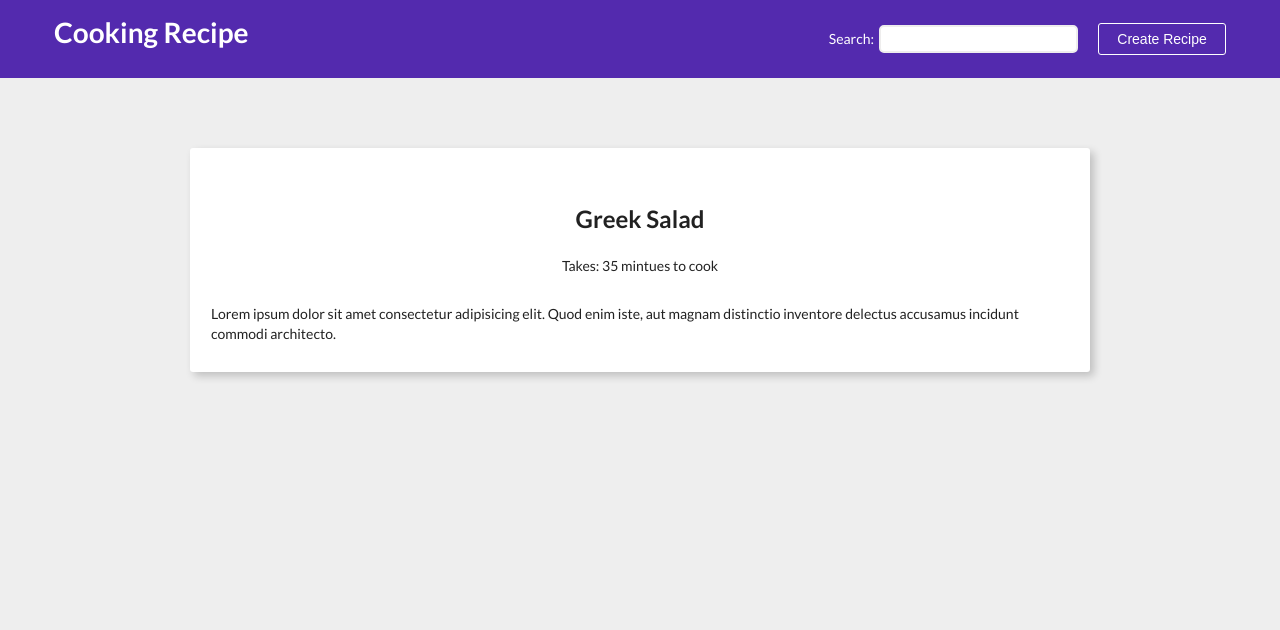
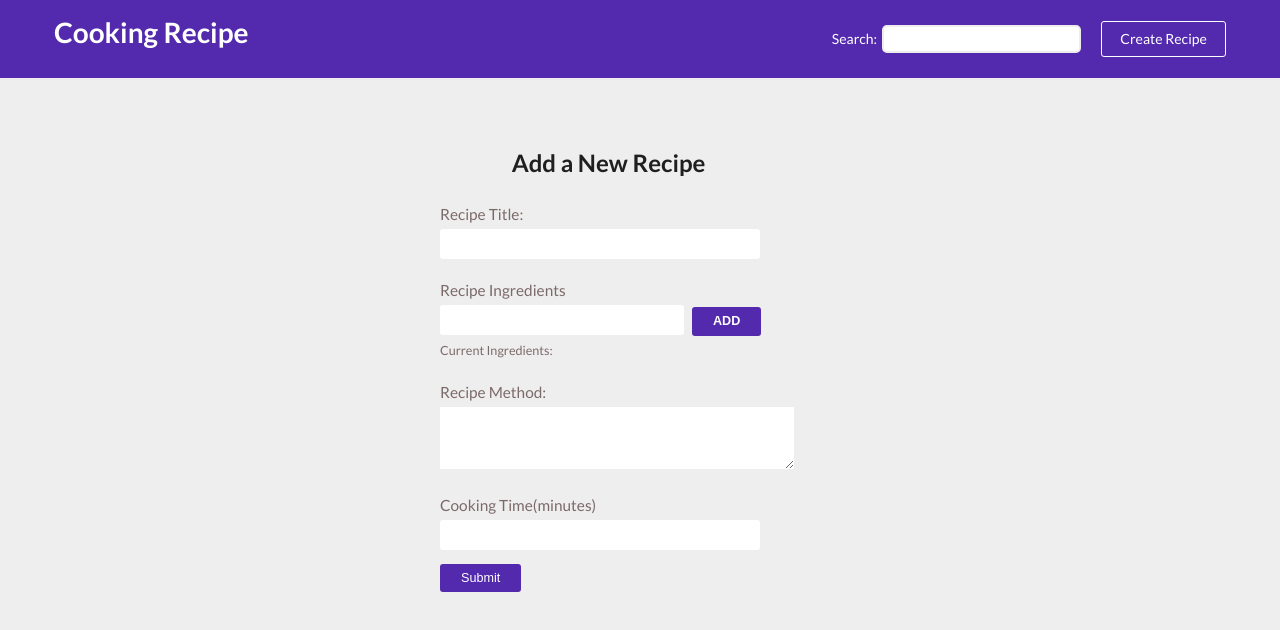
Before and after one commit to SheriefElnahas/17-Udemy-React-Ninja-Project-17-Recipe, a React (Vite) app: page /create-recipe in a window 1280 px wide. Shown: the top 630 px of the page. Built offline with nearby package versions, Linux system fonts and the light colour scheme; data requests are answered from the project's data file.

Commit message:
CreateRecipe Component & Router

```diff
--- a/package.json
+++ b/package.json
@@ -12,7 +12,8 @@
   "dependencies": {
     "axios": "^1.3.4",
     "react": "^18.2.0",
-    "react-dom": "^18.2.0"
+    "react-dom": "^18.2.0",
+    "react-router-dom": "^6.8.1"
   },
   "devDependencies": {
     "@types/react": "^18.0.27",
--- a/src/App.jsx
+++ b/src/App.jsx
@@ -1,7 +1,9 @@
-import { useState } from 'react';
 import './App.css';
+import React, { useState } from 'react';
+import { Routes, Route, Link } from 'react-router-dom';
 import Header from './components/Header';
 import Recipes from './components/Recipes';
+import CreateRecipe from './components/CreateRecipe';
 
 function App() {
   const [searchValue, setSearchValue] = useState('');
@@ -10,14 +12,16 @@ function App() {
     setSearchValue(searchTerm);
   };
   return (
-    <>
+    <React.Fragment>
       <Header getSearchTerm={getSearchTerm} />
       <main>
-        <div className="container">
-          <Recipes searchValue={searchValue} />
-        </div>
+        <div className="container">{/* <Recipes searchValue={searchValue} /> */}</div>
+        <Routes>
+          <Route path="/create-recipe" element={<CreateRecipe />} />
+          <Route path="/" element={<Recipes searchValue={searchValue} />} />
+        </Routes>
       </main>
-    </>
+    </React.Fragment>
   );
 }
 
--- /dev/null
+++ b/src/components/CreateRecipe.jsx
@@ -0,0 +1,30 @@
+import './Recipe.css';
+
+function CreateRecipe() {
+  return (
+    <form className="Create-Recipe">
+      <h2 className="Create-Recipe-heading">Add a New Recipe</h2>
+      <p>
+        <label htmlFor="title">Recipe Title:</label>
+        <input type="text" id="title" />
+      </p>
+      <p>
+        <label htmlFor="ingredients">Recipe Ingredients</label>
+        <input className="Create_Recipe-ingredients__input" type="text" id="ingredients" />
+        <button className="Create-Recipe-btn__add">Add</button>
+        <small className="Create-Recipe-ingredients__pargraph">Current Ingredients: </small>
+      </p>
+      <p>
+        <label htmlFor="recipe-method">Recipe Method: </label>
+        <textarea name="recipe-method" id="recipe-method" cols="40.5" rows="3"></textarea>
+      </p>
+      <p>
+        <label htmlFor="time">Cooking Time(minutes)</label>
+        <input type="number" id="time" />
+      </p>
+      <button className="Create-Recipe-btn__submit">Submit</button>
+    </form>
+  );
+}
+
+export default CreateRecipe;
--- a/src/components/Header.jsx
+++ b/src/components/Header.jsx
@@ -1,5 +1,7 @@
 import './Header.css';
 import { useEffect, useState } from 'react';
+import { Routes, Route, Link } from 'react-router-dom';
+import CreateRecipe from './CreateRecipe';
 
 function Header({ getSearchTerm }) {
   const [searchTerm, setSearchTerm] = useState('');
@@ -21,7 +23,11 @@ function Header({ getSearchTerm }) {
             Search:
           </label>
           <input className="Header-nav-input" type="text" value={searchTerm} onChange={handleInputChange} />
-          <button className="Header-btn">Create Recipe</button>
+          <Link className="Header-btn" to="/create-recipe">
+            Create Recipe
+          </Link>
+
+          {/* <button ></button> */}
         </nav>
       </div>
     </header>
--- a/src/components/Recipe.css
+++ b/src/components/Recipe.css
@@ -62,3 +62,73 @@
   padding: 0;
   margin-top: 2rem;
 }
+
+.Create-Recipe {
+  max-width: 400px;
+  margin: 5rem auto 0 auto;
+}
+
+.Create-Recipe-heading {
+  text-align: center;
+  margin-bottom: 1.8rem;
+  margin-right: 4.5rem;
+}
+.Create-Recipe p {
+  margin-top: 1.5rem;
+}
+.Create-Recipe label {
+  display: block;
+  margin-bottom: 5px;
+  color: #7c6a6a;
+  font-size: 1.1rem;
+}
+
+.Create-Recipe input {
+  width: 80%;
+  padding: 0.5rem;
+  border: none;
+  border-radius: 3px;
+}
+.Create-Recipe .Create_Recipe-ingredients__input {
+  width: 61%;
+}
+.Create-Recipe-btn__add {
+  padding: 0.5rem 1.5rem;
+  margin-left: 8px;
+  border: none;
+  border-radius: 3px;
+  color: #fff;
+  background: #532aae;
+  font-weight: bold;
+  text-transform: uppercase;
+  font-size: 0.9rem;
+  cursor: pointer;
+  transition: all 0.2s linear;
+}
+.Create-Recipe-btn__add:hover {
+  background: teal;
+}
+.Create-Recipe-ingredients__pargraph {
+  display: block;
+  font-size: 0.9rem;
+  margin-top: 5px;
+  color: #7c6a6a;
+}
+.Create-Recipe textarea {
+  border: none;
+  padding: 0.5rem;
+}
+
+.Create-Recipe-btn__submit {
+  padding: 0.5rem 1.5rem;
+  border: none;
+  border-radius: 3px;
+  color: #fff;
+  background: #532aae;
+  transition: all 0.2s linear;
+  font-size: 0.9rem;
+  cursor: pointer;
+}
+.Create-Recipe-btn__submit:hover {
+  background: #4747e5;
+}
--- a/src/components/Recipes.jsx
+++ b/src/components/Recipes.jsx
@@ -14,12 +14,12 @@ function Recipes({ searchValue }) {
   const filteredRecipes = recipes.data?.filter((recipe) => recipe.title.includes(searchValue));
 
   return (
-    // <section className="Recipes">
-    //   {filteredRecipes?.map(({ id, title, description, method, cookingTime }) => {
-    //     return <Recipe key={id} title={title} description={description} method={method} cookingTime={cookingTime} />;
-    //   })}
-    // </section>
-    <RecipeDetails />
+    <section className="Recipes">
+      {filteredRecipes?.map(({ id, title, description, method, cookingTime }) => {
+        return <Recipe key={id} title={title} description={description} method={method} cookingTime={cookingTime} />;
+      })}
+    </section>
+    // <RecipeDetails />
   );
 }
 
--- a/src/main.jsx
+++ b/src/main.jsx
@@ -1,9 +1,13 @@
 import React from 'react';
 import ReactDOM from 'react-dom/client';
 import App from './App';
+import { BrowserRouter } from 'react-router-dom';
 
 ReactDOM.createRoot(document.getElementById('root')).render(
   // <React.StrictMode>
-  <App />
+  <BrowserRouter>
+    <App />
+  </BrowserRouter>
+
   // </React.StrictMode>,
 );
```
Also changed, not shown: src/routes/Home.jsx (added, +7 -0 lines), 1 other file (tests, documents, lock files or other folders).
